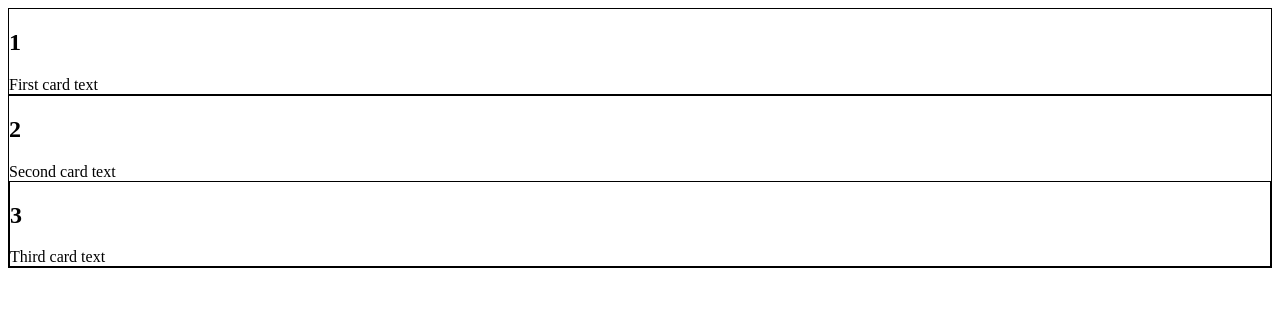
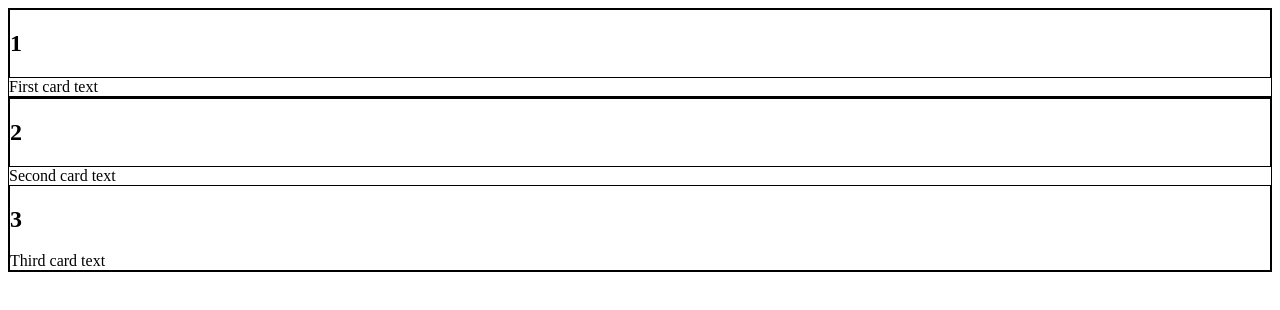
Before and after one commit to ShaftJnr/Card_Designing, a plain HTML site: page index.html in a window 1280 px wide. Drawn offline with Linux system fonts and the light colour scheme.

Commit message:
Updates
Editing the code a little...

```diff
--- a/index.html
+++ b/index.html
@@ -15,32 +15,35 @@
         <div class="Card_1">
             <div class="card_title">
                 <h2>1</h2>
+            </div>
                 <div class="card_text">
                     First card text
                 </div>
-            </div>
+
         </div>
 
 <!--Card 2 class / Container-->
         <div class="Card_2">
             <div class="card_title">
                 <h2>2</h2>
-                <div class="card_text2">
+                </div>
+                    <div class="card_text2">
                     Second card text
-                </div>
-            </div>
+                        </div>
+
 
 <!--Card 3 class / Container-->
 
             <div class="Card_3">
                 <div class="card_card_title">
                     <h2>3</h2>
+                </div>
                     <div class="card_text3">
                         Third card text
                     </div>
-                </div>
+
             </div>
-        </div>
+
 
 
 
--- a/style.css
+++ b/style.css
@@ -20,15 +20,23 @@
 
 .Container{
     margin: 0;
+    box-sizing: border-box;
 }
 
 .Card_1{
     border: 1px solid black;
 }
 
+
 .Card_2{
     border: 1px solid black;
 }
+
+
 .Card_3{
     border: 1px solid black;
 }
+
+.card_title{
+    border: 1px solid black;
+}
```
